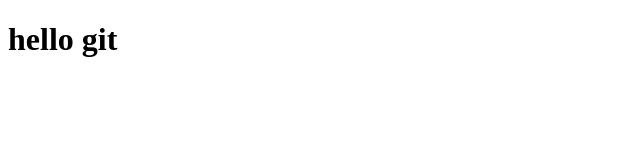
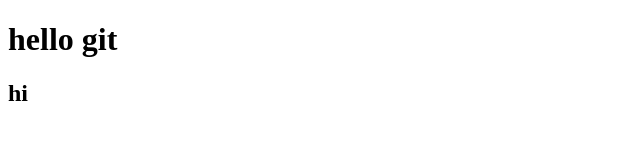
Before and after one commit to alisamadian/git-project-oneCopy, a plain HTML site: page index.html in a window 1280 px wide. Shown: the full height of the page, 0-640 px from the left. Drawn offline with Linux system fonts and the light colour scheme.

Commit message:
my first

```diff
--- a/index.html
+++ b/index.html
@@ -8,5 +8,6 @@
 </head>
 <body>
   <h1>hello git</h1>
+  <h2>hi</h2>
 </body>
 </html>
--- a/style.css
+++ b/style.css
@@ -0,0 +1,3 @@
+*{
+  padding: 0;
+}
```
